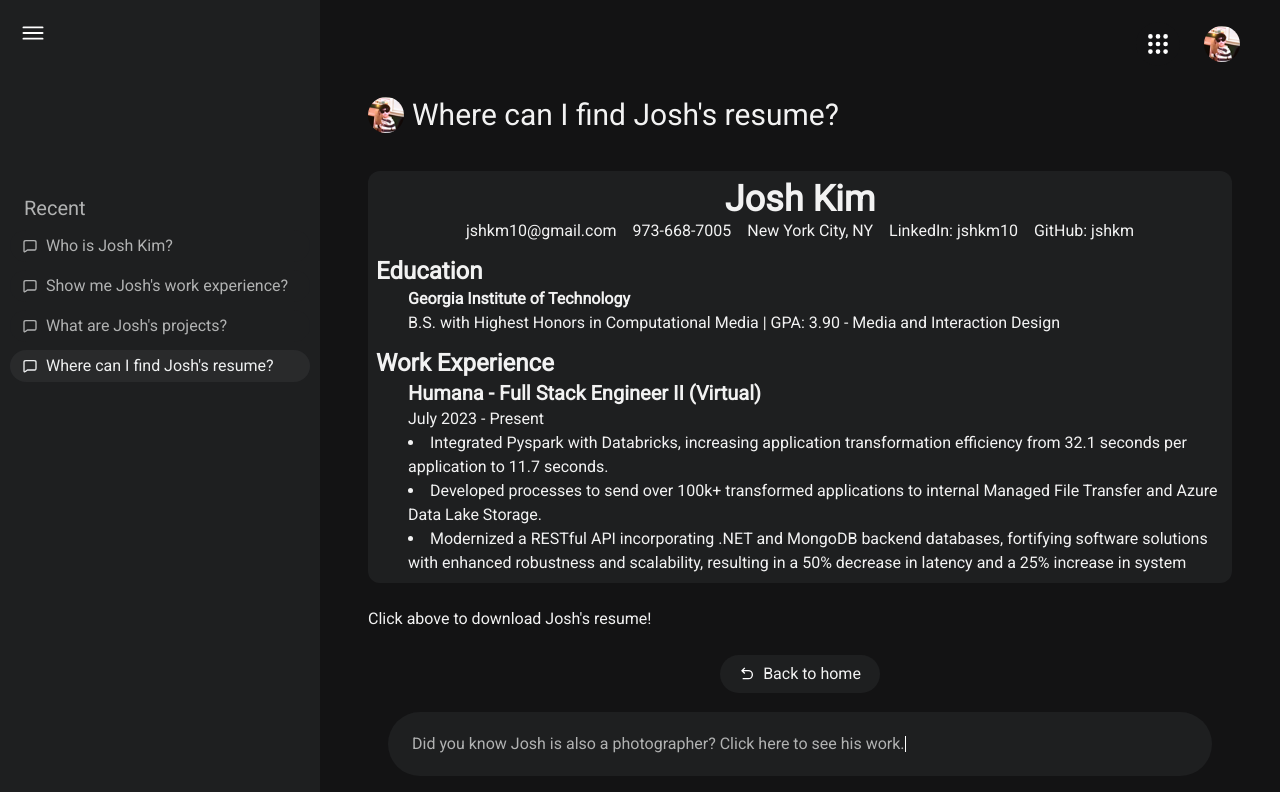
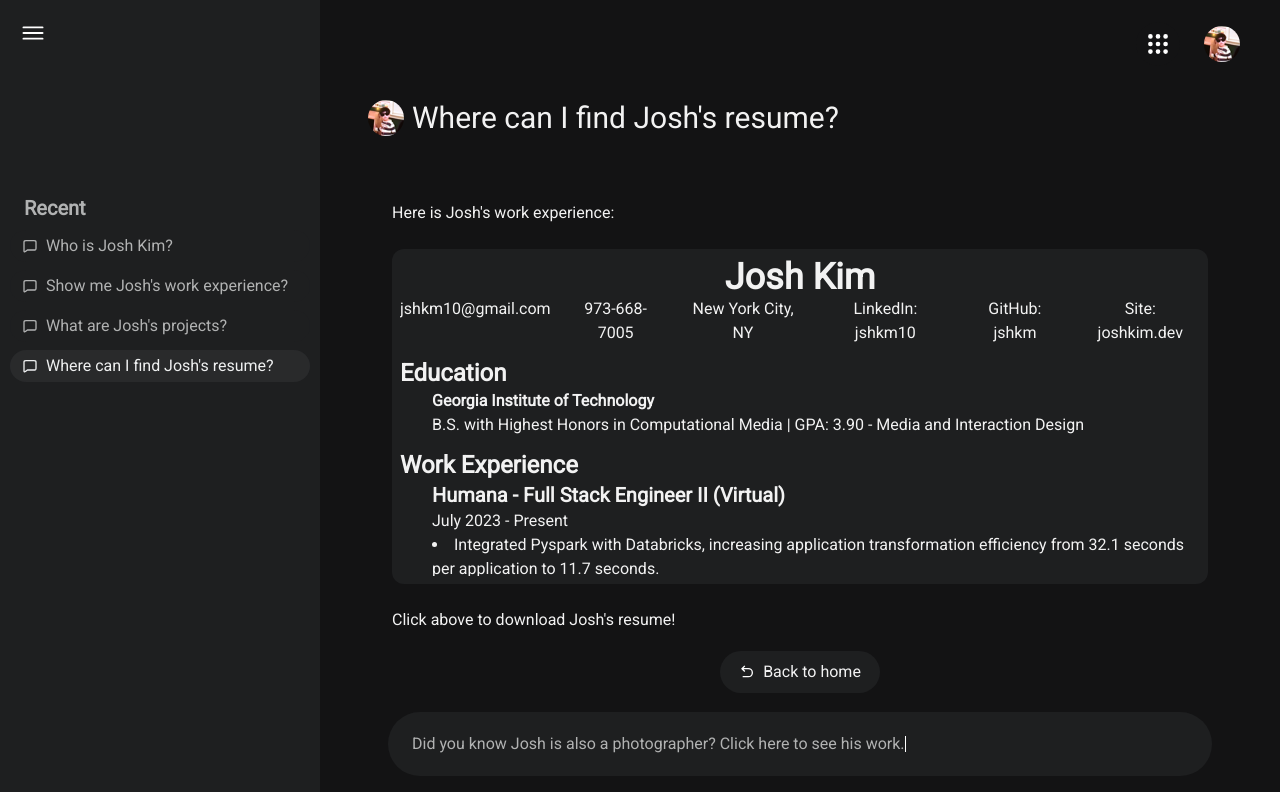
Before and after one commit to jshkm/coding-portfolio, a Next.js app: page /resume in a window 1280 px wide. Shown: the top 792 px of the page. Built offline with nearby package versions, Linux system fonts and the light colour scheme.

Commit message:
vercel deploy

```diff
--- a/src/app/about/AboutContentBox.tsx
+++ b/src/app/about/AboutContentBox.tsx
@@ -48,8 +48,14 @@
                     <h1 className='font-medium text-[#fffffff1]'>Who is Josh Kim?</h1>
                 </motion.div>
                 <motion.div
-                    className='flex flex-col justify-between w-full h-3/4 overflow-y-auto space-y-12 overflow-x-hidden p-6'
+                    className='flex flex-col justify-between w-full h-5/6 overflow-y-auto space-y-12 overflow-x-hidden p-6'
                 >
+                    <motion.h1
+                        variants={item}
+                        className='flex w-full justify-start'
+                    >
+                        Here is some information about Josh:
+                    </motion.h1>
                     <motion.div
                         className='w-full xl:h-1/2 flex flex-col xl:flex-row space-x-2 space-y-6 justify-around items-center'
                         variants={item}
--- a/src/app/components/Sidebar.tsx
+++ b/src/app/components/Sidebar.tsx
@@ -77,7 +77,7 @@
             exit={{ x: '-100%' }}
             layout
           >
-            <h2 className='font-medium text-[#B1B2B2] text-xl'>Recent</h2>
+            <h2 className='font-semibold text-[#B1B2B2] text-xl'>Recent</h2>
             <div className='flex flex-col justify-start -translate-x-3 md:translate-x-0 items-start md:items-center w-full h-1/2 space-y-2'>
               {pages.map((page, i) => (
                 <motion.button
--- a/src/app/projects/ProjectsContentBox.tsx
+++ b/src/app/projects/ProjectsContentBox.tsx
@@ -47,10 +47,19 @@
                     <h1 className='font-medium text-[#fffffff1]'>What are Josh&apos;s projects?</h1>
                 </motion.div>
                 <motion.div
-                    className='w-full h-5/6'
-                    variants={item}
+                    className='w-full h-5/6 space-y-6'
                 >
-                    <motion.div className='w-full h-[200px] bg-[#1E1F20] rounded-xl p-2' whileHover={{ filter: "brightness(1.1)" }}>
+                    <motion.h1
+                        variants={item}
+                        className='flex w-full justify-start'
+                    >
+                        Here are some of Josh's projects:
+                    </motion.h1>
+                    <motion.div
+                        variants={item}
+                        className='w-[500px] aspect-[5/4] bg-[#1E1F20] rounded-xl p-2'
+                        whileHover={{ filter: "brightness(1.1)" }}
+                    >
                     </motion.div>
                 </motion.div>
                 <Back></Back>
--- a/src/app/resume/ResumeContentBox.tsx
+++ b/src/app/resume/ResumeContentBox.tsx
@@ -1,7 +1,7 @@
 import React from 'react';
 import Header from '../components/Header'
 import Searchbar from '../components/Searchbar';
-import Link from 'next/link';
+import { useRouter } from 'next/navigation'
 import { motion } from 'framer-motion'
 import Back from '../components/Back'
 
@@ -26,6 +26,7 @@
                     <p>New York City, NY</p>
                     <p>LinkedIn: jshkm10</p>
                     <p>GitHub: jshkm</p>
+                    <p>Site: joshkim.dev</p>
                 </div>
             </header>
 
@@ -109,6 +110,8 @@
 };
 
 function WorkContentBox({ pages }: ContentBoxProps) {
+    const router = useRouter()
+
     const container = {
         hidden: { opacity: 0 },
         show: {
@@ -140,20 +143,28 @@
                     <h1 className='font-medium text-[#fffffff1]'>Where can I find Josh&apos;s resume?</h1>
                 </motion.div>
                 <motion.div
-                    className='w-full h-5/6 overflow-y-auto'
+                    className='w-full h-5/6 space-y-6 overflow-y-auto p-6'
+                >
+                    <motion.h1
                         variants={item}
+                        className='flex w-full justify-start'
                     >
-                    <Link href='/pdfs/resume.pdf'>
-                        <motion.button className='w-full h-full bg-[#1E1F20] rounded-xl p-2' whileHover={{ filter: "brightness(1.1)" }}>
+                        Here is Josh's work experience:
+                    </motion.h1>
+                    <motion.button
+                        className='w-full h-5/6 bg-[#1E1F20] rounded-xl p-2'
+                        whileHover={{ filter: "brightness(1.1)" }}
+                        variants={item}
+                        onClick={() => router.push('/pdfs/resume.pdf')}
+                    >
                         <Resume></Resume>
                     </motion.button>
-                    </Link>
-                </motion.div>
                     <motion.div
                         className='flex w-full items-start'
                         variants={item}
                     >
                         <h1 className='text-left text-[#fffffff1]'>Click above to download Josh&apos;s resume!</h1>
+                    </motion.div>
                 </motion.div>
                 <Back></Back>
             </motion.div>
--- a/src/app/work/WorkContentBox.tsx
+++ b/src/app/work/WorkContentBox.tsx
@@ -49,6 +49,12 @@
                 <motion.div
                     className='w-full h-5/6 flex flex-col items-center xl:justify-center space-y-6 overflow-y-auto'
                 >
+                    <motion.h1
+                        variants={item}
+                        className='flex w-full justify-start'
+                    >
+                        Here is Josh's work experience:
+                    </motion.h1>
                     <motion.div
                         className='xl:h-2/5 w-full flex flex-col xl:flex-row justify-center items-center space-x-6'
                         variants={item}
```
Lines whose indentation alone changed are shown as unchanged.
